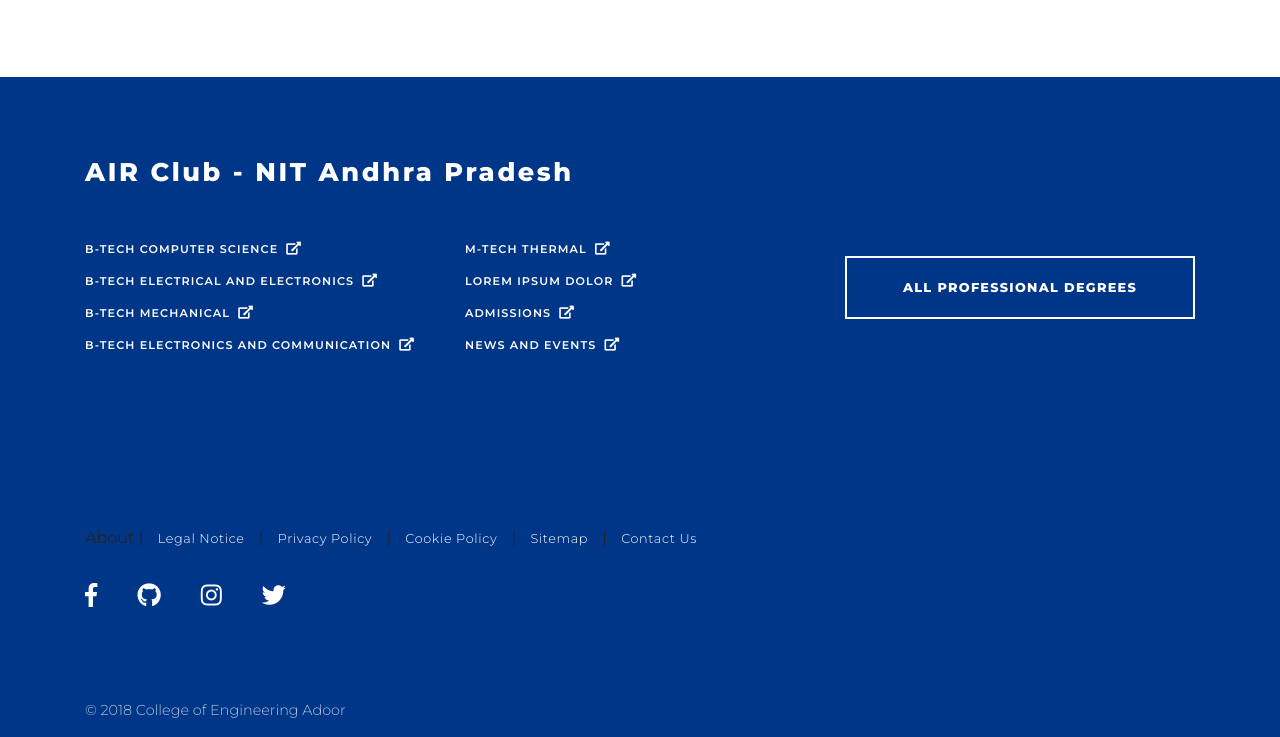
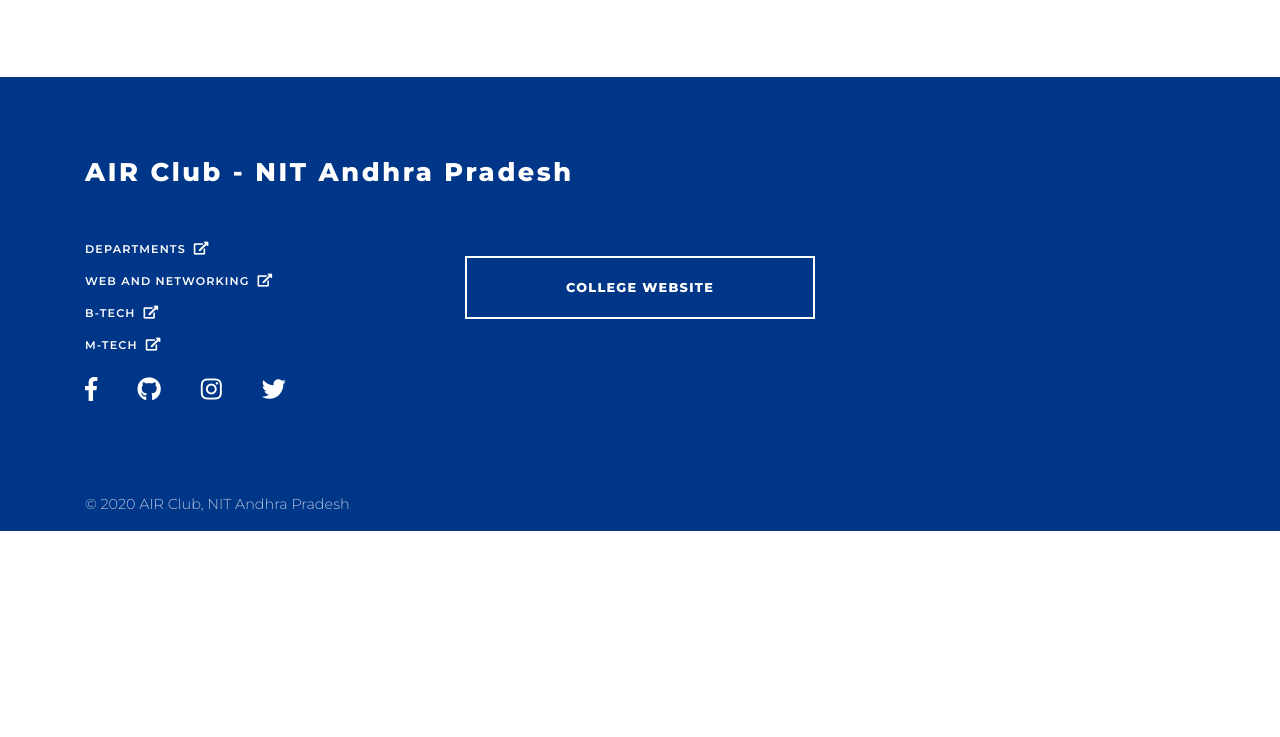
Before and after one commit to ketan-b/AIR, a website built with webpack: page src/index.html in a window 1280 px wide. Shown: the part 3953-4690 px from the top of the page. After the commit the page ends 4484 px from the top, so only its background shows below. Built offline with nearby package versions, Linux system fonts and the light colour scheme.

Commit message:
Update index.html

```diff
--- a/src/index.html
+++ b/src/index.html
@@ -576,77 +576,30 @@
                         <div class="col-md-12 branch-holder">
                             <div class="row">
                                 <div class="col-md-12 content-main">
-                                    <a class="hvr-icon-forward" href="studies/btech-computer-science-engg">B-TECH
-                                        COMPUTER
-                                        SCIENCE<span class="badge hvr-icon"><i class="fas fa-external-link-alt"></i></span></a>
+                                    <a class="hvr-icon-forward" href="https://nitandhra.ac.in/main/departments">DEPARTMENTS<span class="badge hvr-icon"><i class="fas fa-external-link-alt"></i></span></a>
                                 </div>
                             </div>
                             <div class="row">
                                 <div class="col-md-12 content-main">
-                                    <a class="hvr-icon-forward" href="studies/btech-electrical-and-electronics-engg">B-TECH
-                                        ELECTRICAL AND
-                                        ELECTRONICS<span class="badge hvr-icon"><i class="fas fa-external-link-alt"></i></span></a>
+                                    <a class="hvr-icon-forward" href="https://nitandhra.ac.in/main/wan">WEB AND NETWORKING<span class="badge hvr-icon"><i class="fas fa-external-link-alt"></i></span></a>
                                 </div>
                             </div>
                             <div class="row">
                                 <div class="col-md-12 content-main">
-                                    <a class="hvr-icon-forward" href="studies/btech-mechanical-engg">B-TECH MECHANICAL<span
+                                    <a class="hvr-icon-forward" href="https://nitandhra.ac.in/main/btech">B-TECH<span
                                             class="badge hvr-icon"><i class="fas fa-external-link-alt"></i></span></a>
                                 </div>
                             </div>
                             <div class="row">
                                 <div class="col-md-12 content-main">
-                                    <a class="hvr-icon-forward" href="studies/btech-electronics-and-communication-engg">B-TECH
-                                        ELECTRONICS AND
-                                        COMMUNICATION<span class="badge hvr-icon"><i class="fas fa-external-link-alt"></i></span></a>
-                                </div>
-                            </div>
-                        </div>
-                    </div>
-                </div>
-                <div class="col-md-4">
-                    <div class="row">
-                        <div class="col-md-12 branch-holder">
-                            <div class="row">
-                                <div class="col-md-12 content-main">
-                                    <a class="hvr-icon-forward" href="studies/mtech-thermal-engg">M-TECH THERMAL<span
-                                            class="badge hvr-icon"><i class="fas fa-external-link-alt"></i></span></a>
-                                </div>
-                            </div>
-                            <div class="row">
-                                <div class="col-md-12 content-main">
-                                    <a class="hvr-icon-forward" href="#">LOREM IPSUM DOLOR<span class="badge hvr-icon"><i
-                                                class="fas fa-external-link-alt"></i></span></a>
-                                </div>
-                            </div>
-                            <div class="row">
-                                <div class="col-md-12 content-main">
-                                    <a class="hvr-icon-forward" href="#">Admissions<span class="badge hvr-icon"><i
-                                                class="fas fa-external-link-alt"></i></span></a>
-                                </div>
-                            </div>
-                            <div class="row">
-                                <div class="col-md-12 content-main last">
-                                    <a class="hvr-icon-forward" href="news-and-events">News and Events<span class="badge hvr-icon"><i
-                                                class="fas fa-external-link-alt"></i></span></a>
+                                    <a class="hvr-icon-forward" href="https://nitandhra.ac.in/main/mtech">M-TECH<span class="badge hvr-icon"><i class="fas fa-external-link-alt"></i></span></a>
                                 </div>
                             </div>
                         </div>
                     </div>
                 </div>
                 <div class="col-lg-4 col-md-12">
-                    <button type="button" class="btn main-btn" onclick="location.href='studies/academic-programs'">ALL
-                        PROFESSIONAL DEGREES</button>
-                </div>
-            </div>
-            <div class="row qk-links">
-                <div class="col-md-8">
-                    <ahref="about">About</a> |
-                    <a class="link" href="#">Legal Notice</a> |
-                    <a class="link" href="#">Privacy Policy</a> |
-                    <a class="link" href="#">Cookie Policy</a> |
-                    <a class="link" href="#">Sitemap</a> |
-                    <a class="link"href="contact">Contact Us</a>
+                    <button type="button" class="btn main-btn" onclick="location.href='https://nitandhra.ac.in/'">COLLEGE WEBSITE</button>
                 </div>
             </div>
             <div class="row social">
@@ -669,7 +622,7 @@
             </div>
             <div class="row copy-text">
                 <div class="col-md-6">
-                    <h6>&copy; 2018 College of Engineering Adoor</h6>
+                    <h6>&copy; 2020 AIR Club, NIT Andhra Pradesh</h6>
                 </div>
             </div>
         </div>
```
